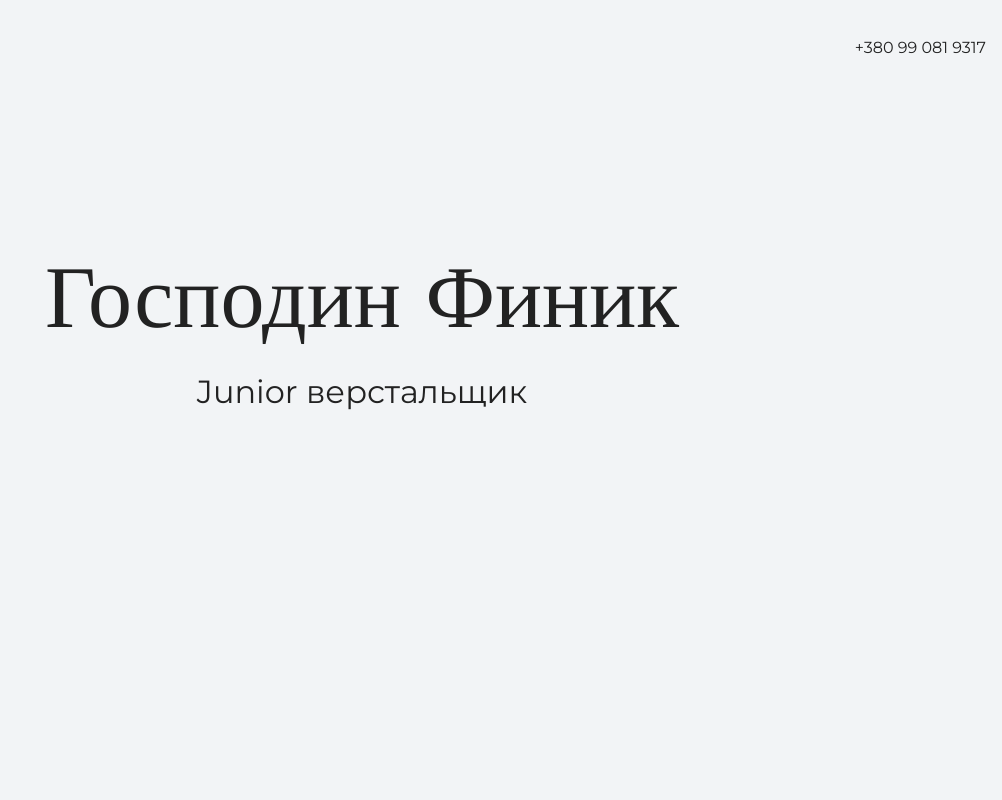
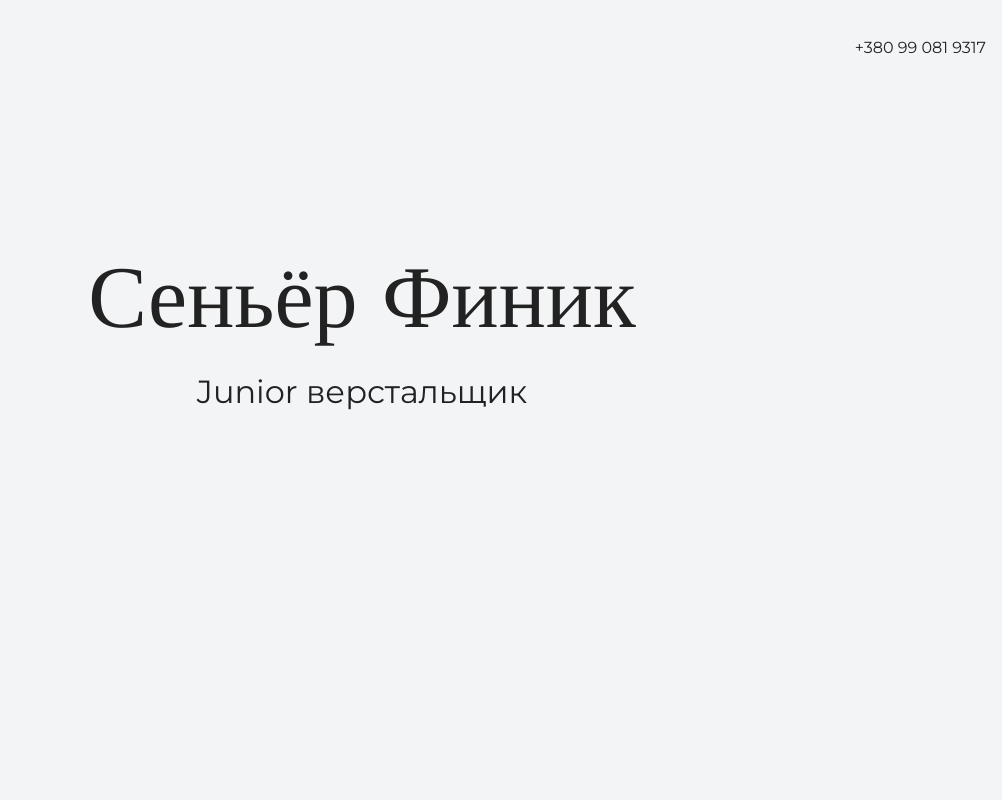
Before and after one commit to PopikUkr/my-site, a plain HTML site: page index.html in a window 1280 px wide. Shown: the top 800 px of the page, without its empty margins (278-1280 px from the left). Drawn offline with nearby package versions, Linux system fonts and the light colour scheme.

Commit message:
Меняем шапку

```diff
--- a/index.html
+++ b/index.html
@@ -16,7 +16,7 @@
 
     <section class="hero-image">
 	<div class="container">
-      <h1 class="heading">Господин Финик</h1>
+      <h1 class="heading">Сеньёр Финик</h1>
       <p>Junior верстальщик</p>
 	  </div>
     </section>
```
